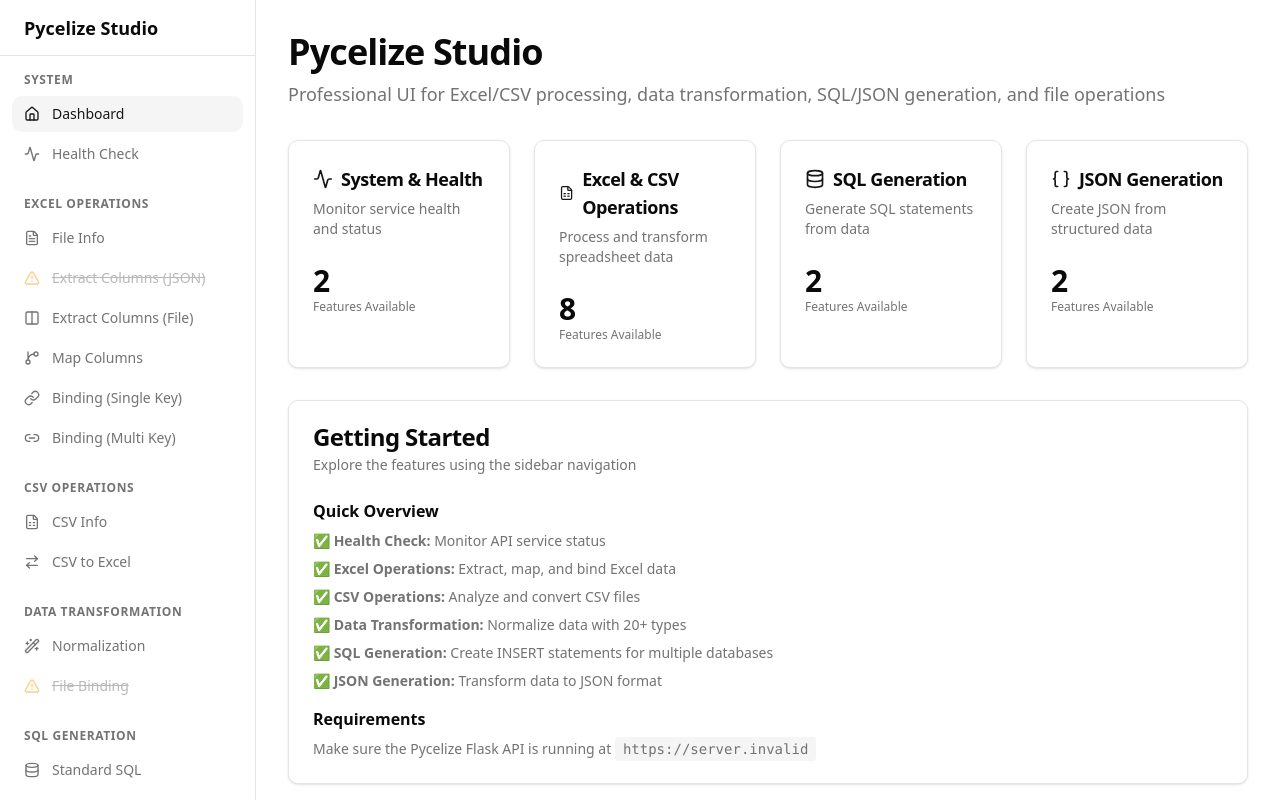
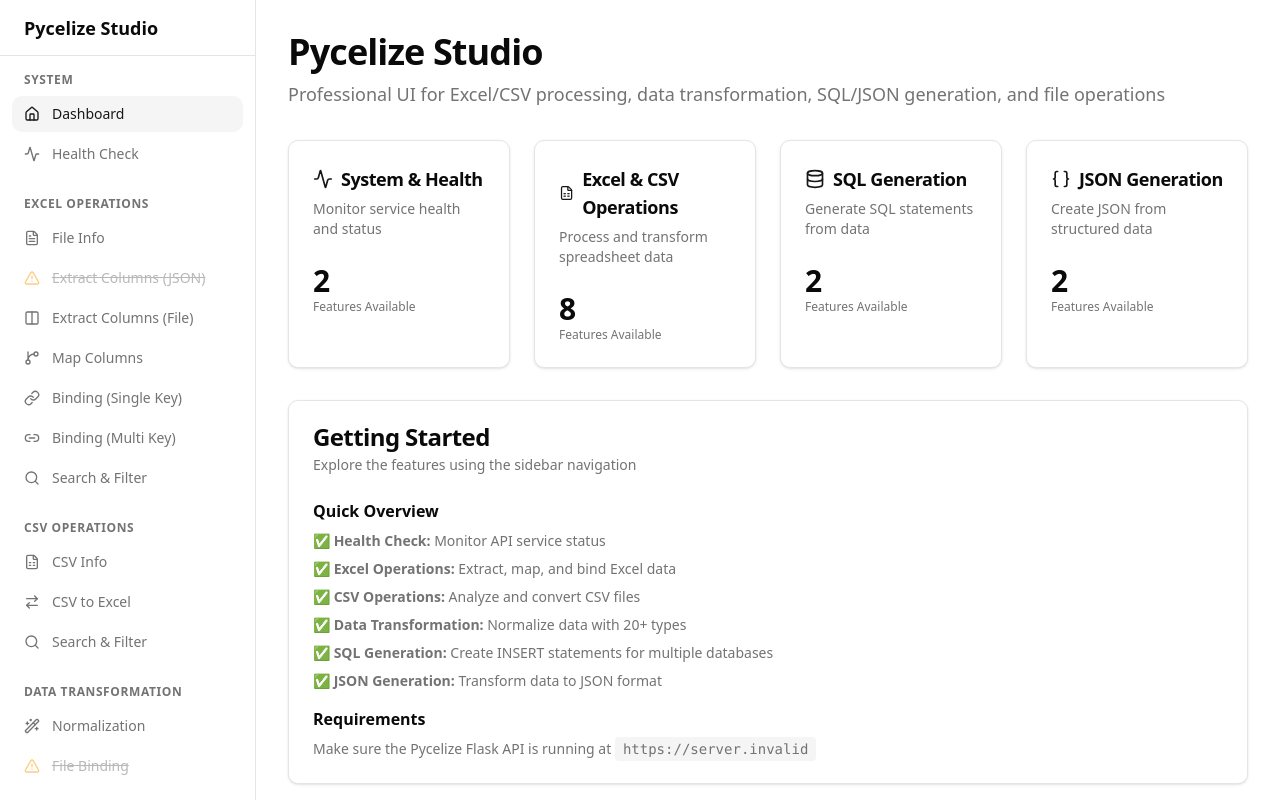
Before and after one commit to pnguyen215/pycelize-studio, a Next.js app: page / in a window 1280 px wide. Built offline with nearby package versions, Linux system fonts and the light colour scheme; no server answers.

Commit message:
Add Search & Filter links to sidebar navigation
Co-authored-by: pnguyen215 <39581473+pnguyen215@users.noreply.github.com>

```diff
--- a/components/layout/app-sidebar.tsx
+++ b/components/layout/app-sidebar.tsx
@@ -20,6 +20,7 @@ import {
   Braces,
   FileJson,
   AlertTriangle,
+  Search,
 } from "lucide-react";
 
 const navigationGroups = [
@@ -60,6 +61,11 @@ const navigationGroups = [
         path: "/features/excel-binding-multi",
         icon: Link2,
       },
+      {
+        name: "Search & Filter",
+        path: "/features/excel-search",
+        icon: Search,
+      },
     ],
   },
   {
@@ -70,6 +76,11 @@ const navigationGroups = [
         name: "CSV to Excel",
         path: "/features/csv-convert",
         icon: ArrowRightLeft,
+      },
+      {
+        name: "Search & Filter",
+        path: "/features/csv-search",
+        icon: Search,
       },
     ],
   },
```
Also changed, not shown: 1 other file (tests, documents, lock files or other folders).
